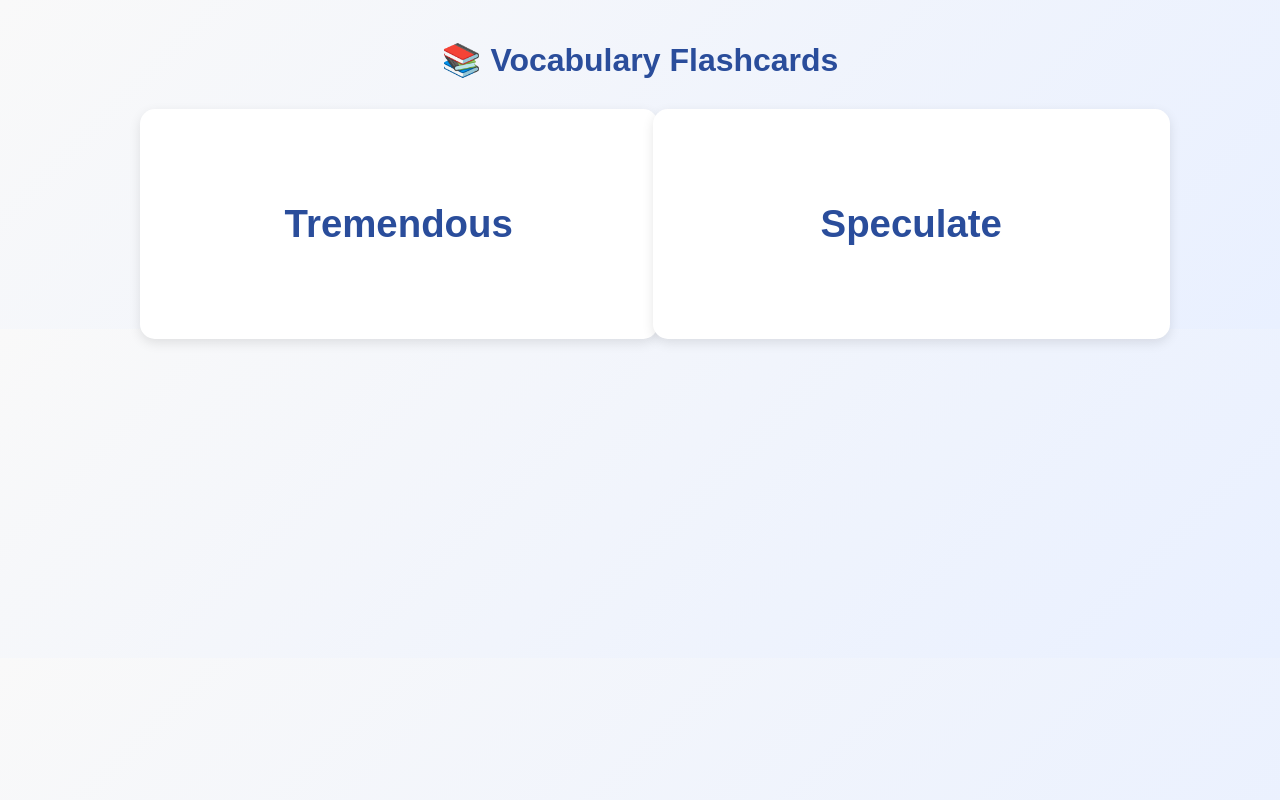
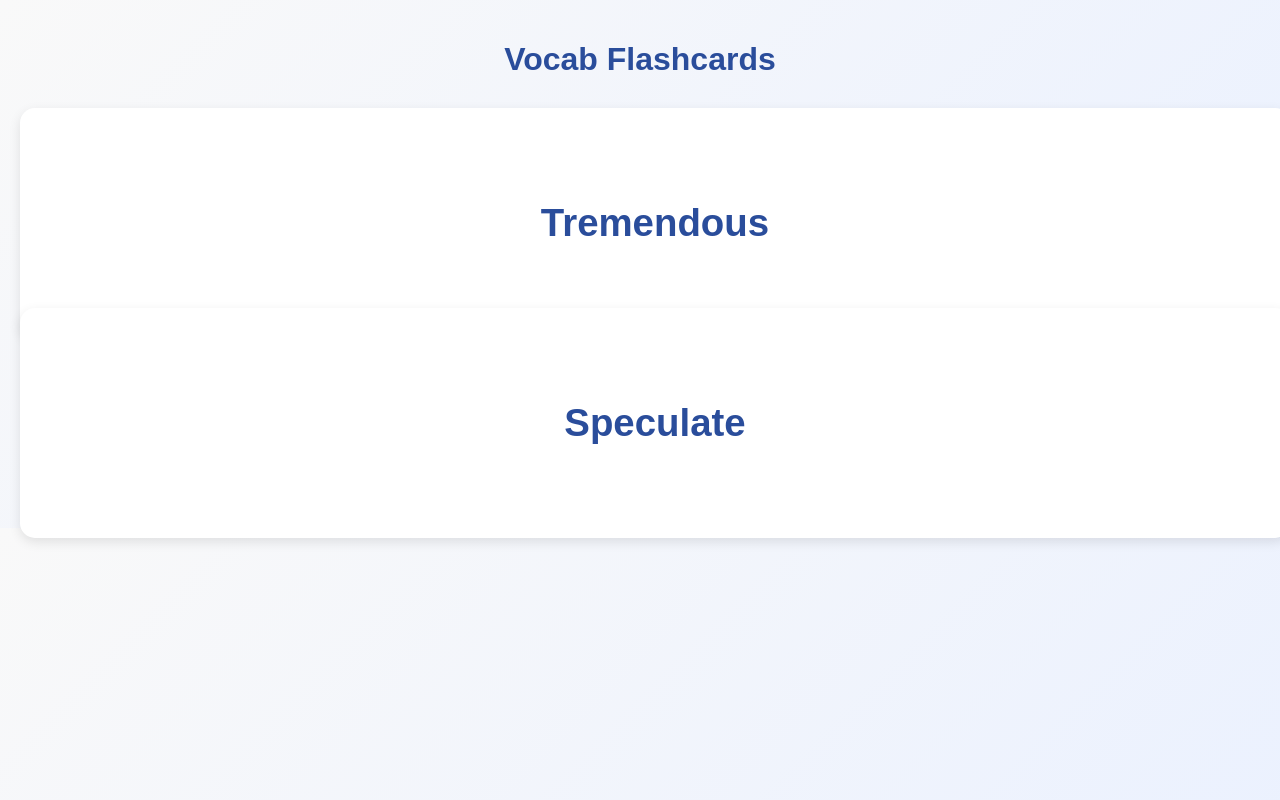
Before and after one commit to TheRealMojs/Vocab, a plain HTML site: page index.html in a window 1280 px wide. Drawn offline with Linux system fonts and the light colour scheme.

Commit message:
Update index.html

```diff
--- a/index.html
+++ b/index.html
@@ -7,15 +7,15 @@
   <link rel="stylesheet" href="style.css" />
 </head>
 <body>
-  <h1>📚 Vocabulary Flashcards</h1>
-  <div id="flashcards-container"></div>
+  <h1>Vocab Flashcards</h1>
+  <div id="flashcards" class="flashcards"></div>
 
   <script>
     async function loadWords() {
       const response = await fetch("words.json");
       const words = await response.json();
 
-      const container = document.getElementById("flashcards-container");
+      const container = document.getElementById("flashcards");
       container.innerHTML = "";
 
       words.forEach(word => {
@@ -28,14 +28,14 @@
               <h2>${word.word}</h2>
             </div>
             <div class="card-back">
-              <p class="definition">${word.definition}</p>
-              <p class="example">${word.example}</p>
+              <p><b>Definition:</b> ${word.definition}</p>
+              <p><b>Example:</b> ${word.example}</p>
             </div>
           </div>
         `;
 
         card.addEventListener("click", () => {
-          card.classList.toggle("flipped");
+          card.querySelector(".card-inner").classList.toggle("flipped");
         });
 
         container.appendChild(card);
```
